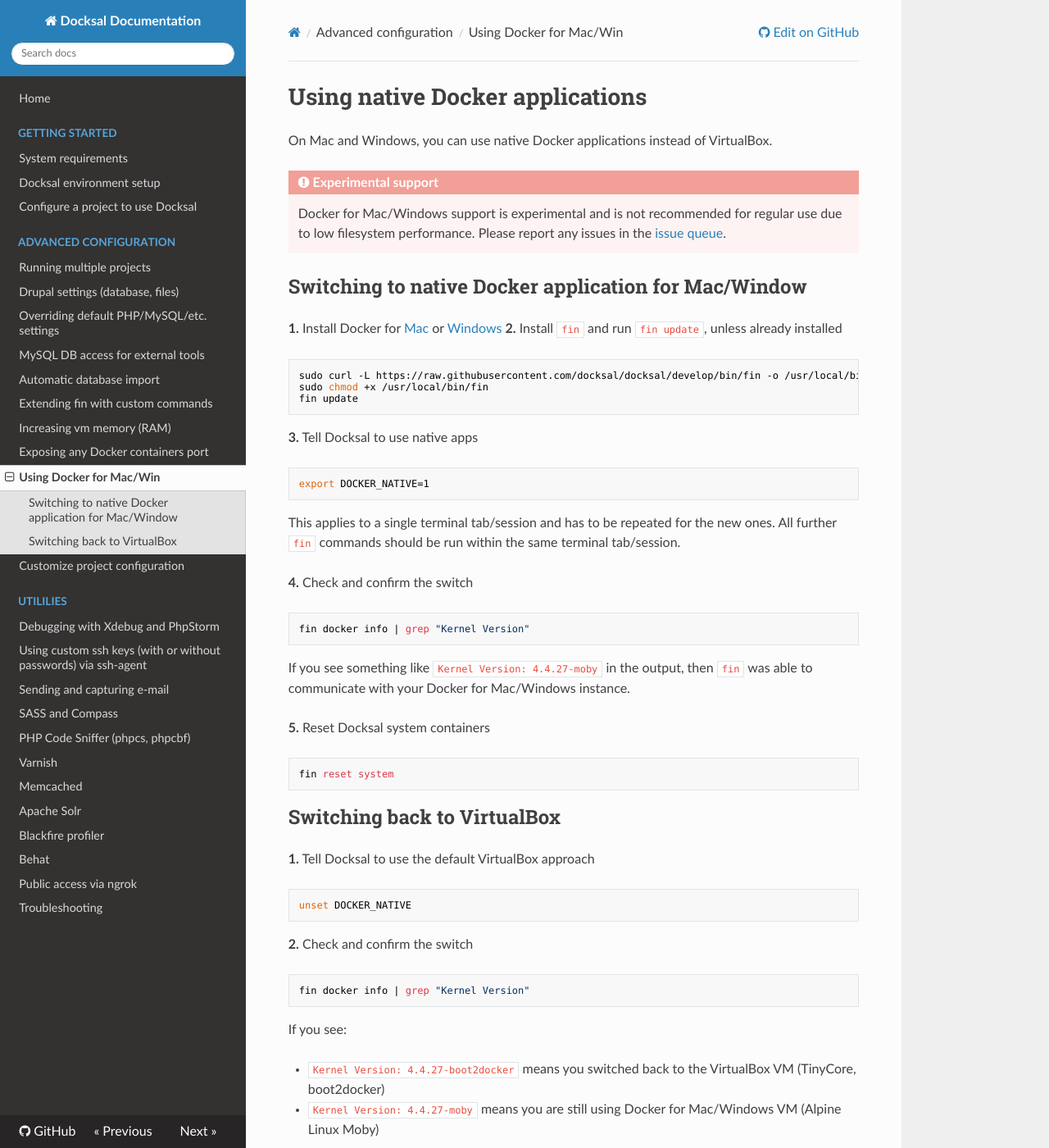
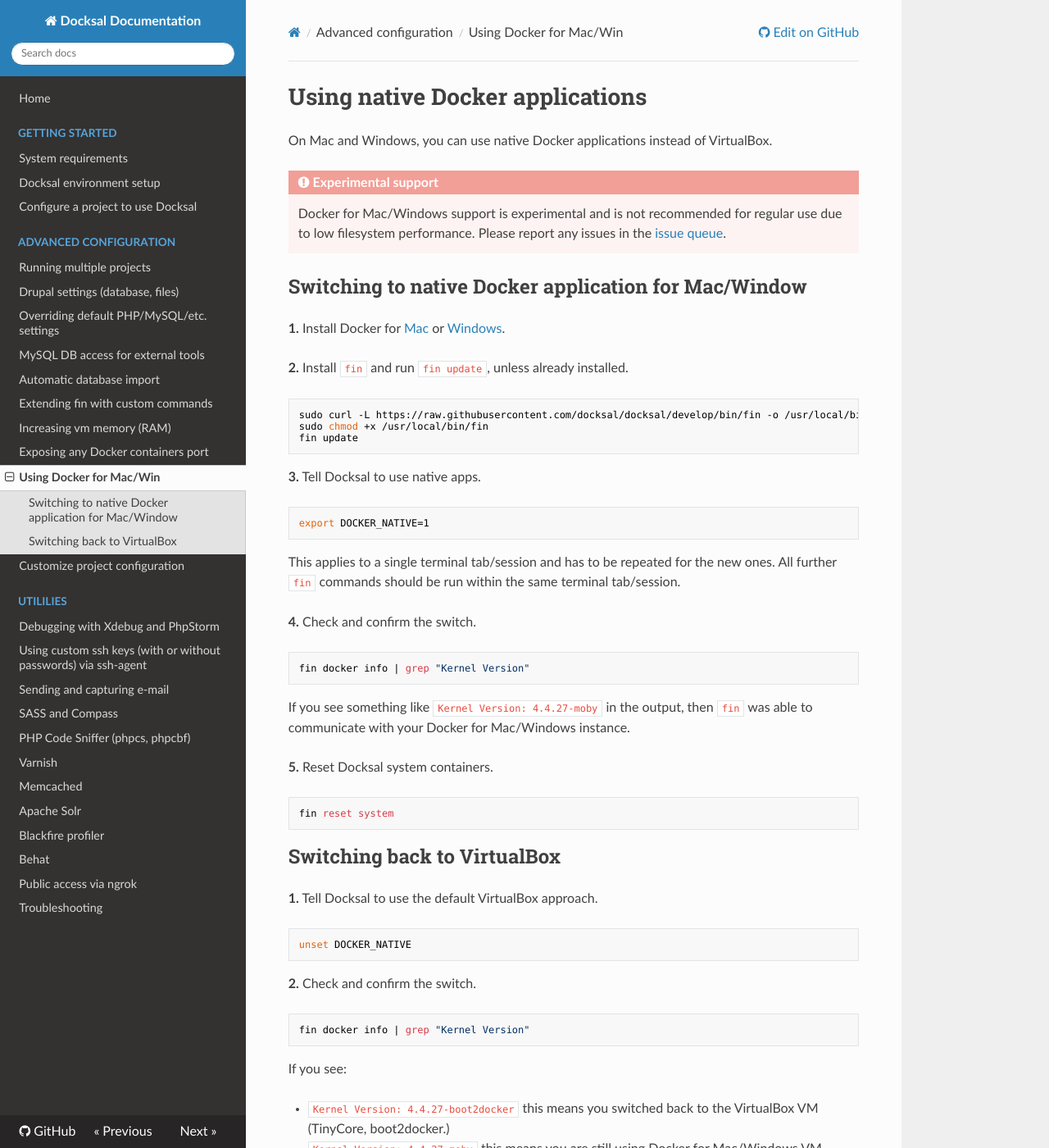
Before and after one commit to docksal/docksal, an MkDocs documentation site: the page built from docs/env-setup-native.md, in a window 1280 px wide and 1400 px high. Shown: the whole window at 82% size. Built offline with MkDocs 1.6.1, drawn with Linux system fonts in a browser that asks for light colours; nearby versions of some CDN libraries; old or Windows-style settings are respelled for this version of MkDocs; some of the changed text lies outside the part shown.

Commit message:
Updates to native apps docs

````diff
--- a/docs/env-setup-native.md
+++ b/docs/env-setup-native.md
@@ -7,8 +7,9 @@ On Mac and Windows, you can use native Docker applications instead of VirtualBox
 
 ## Switching to native Docker application for Mac/Window
 
-**1.** Install Docker for [Mac](https://docs.docker.com/docker-for-mac) or [Windows](https://docs.docker.com/docker-for-windows)
-**2.** Install `fin` and run `fin update`, unless already installed
+**1.** Install Docker for [Mac](https://docs.docker.com/docker-for-mac) or [Windows](https://docs.docker.com/docker-for-windows).
+
+**2.** Install `fin` and run `fin update`, unless already installed.
 
 ```
 sudo curl -L https://raw.githubusercontent.com/docksal/docksal/develop/bin/fin -o /usr/local/bin/fin && \
@@ -16,7 +17,7 @@ sudo chmod +x /usr/local/bin/fin
 fin update
 ```
 
-**3.** Tell Docksal to use native apps
+**3.** Tell Docksal to use native apps.
 
 ```
 export DOCKER_NATIVE=1
@@ -25,7 +26,7 @@ export DOCKER_NATIVE=1
 This applies to a single terminal tab/session and has to be repeated for the new ones.
 All further `fin` commands should be run within the same terminal tab/session.
 
-**4.** Check and confirm the switch
+**4.** Check and confirm the switch.
 
 ```
 fin docker info | grep "Kernel Version"
@@ -34,7 +35,7 @@ fin docker info | grep "Kernel Version"
 If you see something like `Kernel Version: 4.4.27-moby` in the output,
 then `fin` was able to communicate with your Docker for Mac/Windows instance.
 
-**5.** Reset Docksal system containers
+**5.** Reset Docksal system containers.
 
 ```
 fin reset system
@@ -42,13 +43,13 @@ fin reset system
 
 ## Switching back to VirtualBox
 
-**1.** Tell Docksal to use the default VirtualBox approach
+**1.** Tell Docksal to use the default VirtualBox approach.
 
 ```
 unset DOCKER_NATIVE
 ```
 
-**2.** Check and confirm the switch
+**2.** Check and confirm the switch.
 
 ```
 fin docker info | grep "Kernel Version"
@@ -56,10 +57,10 @@ fin docker info | grep "Kernel Version"
 
 If you see:
 
-- `Kernel Version: 4.4.27-boot2docker` means you switched back to the VirtualBox VM (TinyCore, boot2docker)
-- `Kernel Version: 4.4.27-moby` means you are still using Docker for Mac/Windows VM (Alpine Linux Moby)
+- `Kernel Version: 4.4.27-boot2docker` this means you switched back to the VirtualBox VM (TinyCore, boot2docker.)
+- `Kernel Version: 4.4.27-moby` this means you are still using Docker for Mac/Windows VM (Alpine Linux Moby.)
 
-**3.** Reset Docksal system containers
+**3.** Reset Docksal system containers.
 
 ```
 fin reset system
````
